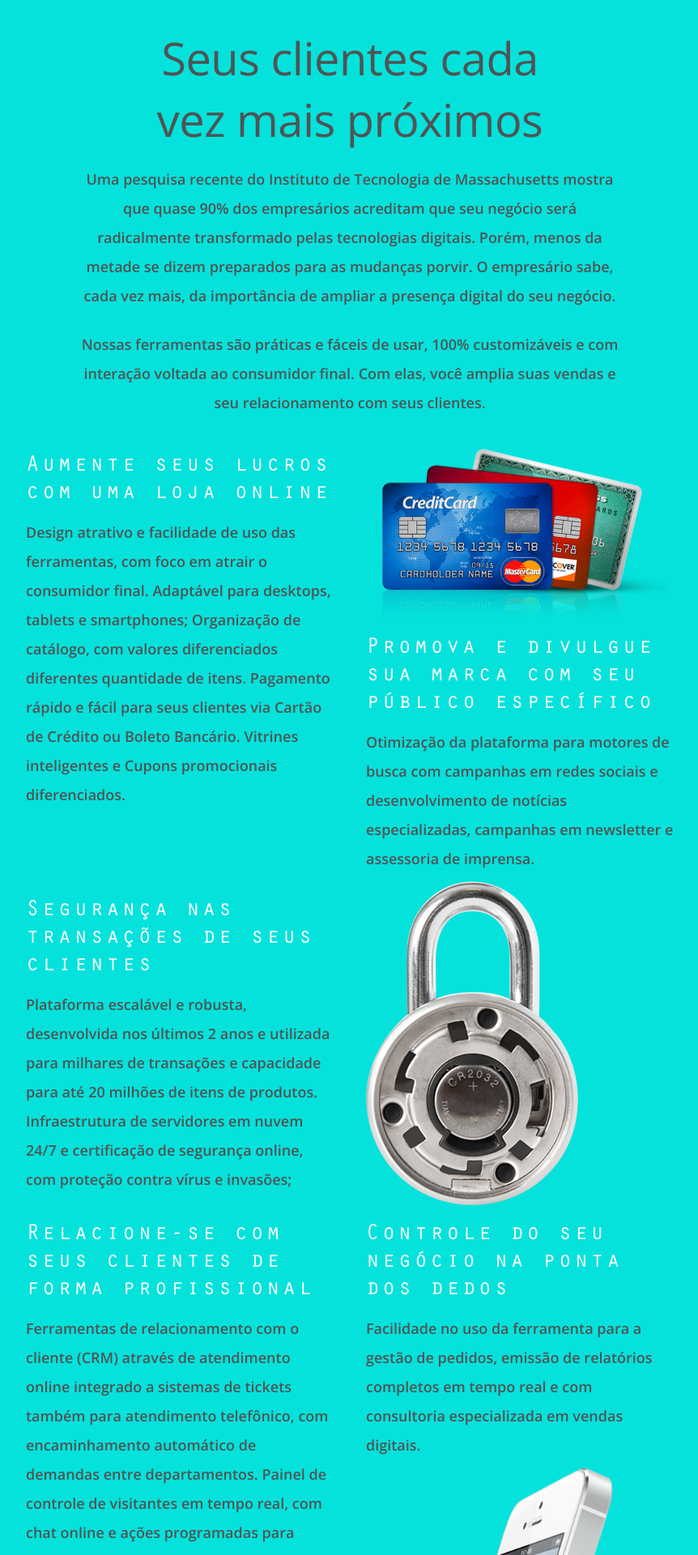
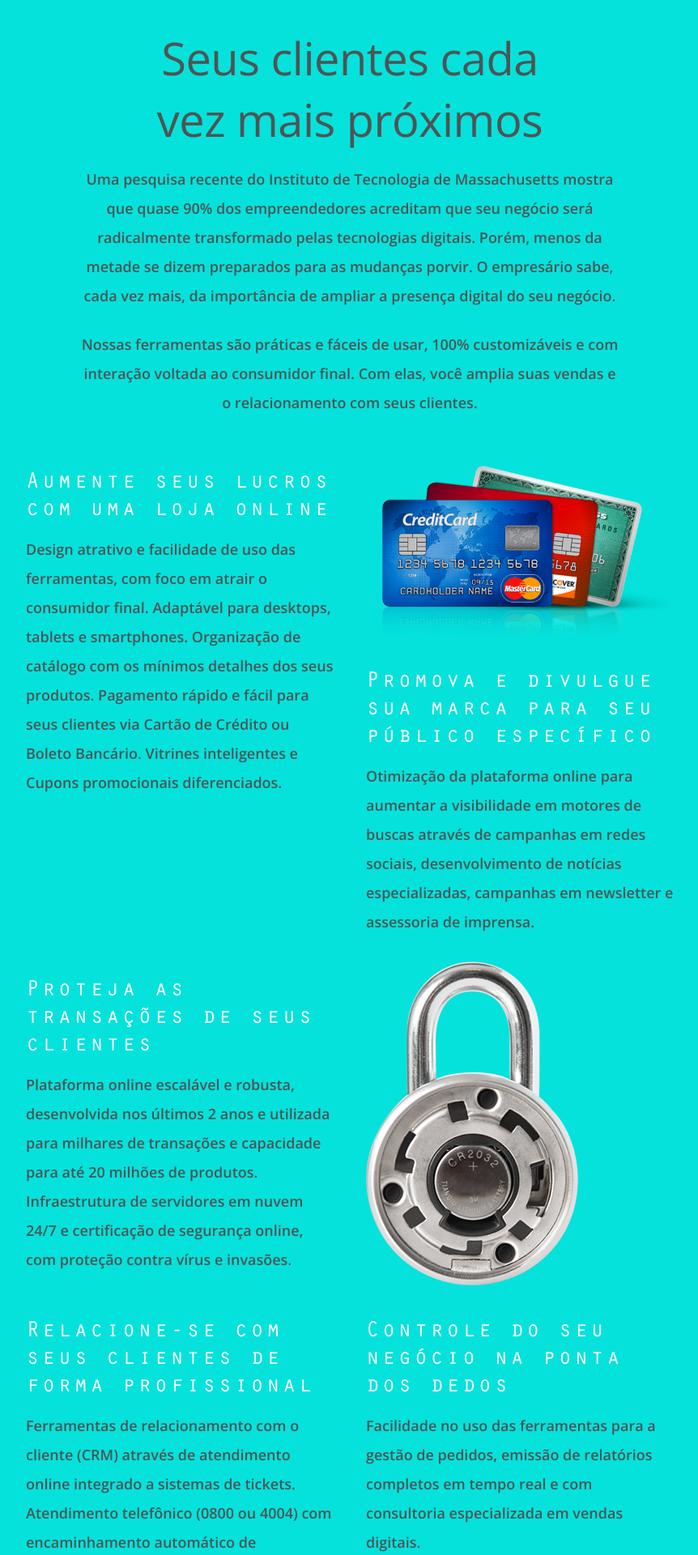
Before and after one commit to 3ecologias/3ecommerce, a Django app: page / in a window 1280 px wide. Shown: the part 882-2802 px from the top of the page at 81% size, without its empty margins (208-1070 px from the left). Run offline with Django 3.2, Linux system fonts and the light colour scheme; some libraries are stand-ins or nearby versions.

Commit message:
update styles and texts

```diff
--- a/core/static/css/layout.css
+++ b/core/static/css/layout.css
@@ -356,12 +356,17 @@ ul#nav li.current a { color: rgba(5, 226, 220, 1); }
 
 #about p {
   font-weight: 600;
+  text-align: left;
 }
 #about h3 {
   font:2em 'OratorStd', sans-serif;
   color: white;
   letter-spacing: 3px;
   margin-bottom: 12px;
+}
+
+#about .six {
+  margin-top: 1.5em;
 }
 
 /* ------------------------------------------------------------------ */
@@ -399,6 +404,7 @@ ul#nav li.current a { color: rgba(5, 226, 220, 1); }
   color: #fff;
   margin-bottom: 1.2em;
   padding: 0 15%;
+  font-weight: 600;
 }
 #franchise .section-header p {
   color: #fff;
@@ -458,6 +464,7 @@ ul#nav li.current a { color: rgba(5, 226, 220, 1); }
 #call-to-action h2 a { color: #fff !important; }
 #call-to-action p {
   padding: 0 8%;
+  text-align: center;
 }
 #call-to-action span {
   font-family: 'Open Sans', serif;
--- a/core/static/css/media-queries.css
+++ b/core/static/css/media-queries.css
@@ -50,6 +50,7 @@
 		color: #fff;
 		margin-bottom: 1.2em;
 		padding: 0 15%;
+		font-weight: 600;
 	}
 
 	#franchise .section-header p {
@@ -166,6 +167,7 @@
 		color: #fff;
 		margin-bottom: 1.2em;
 		padding: 0 15%;
+		font-weight: 600;
 	}
 
 	#franchise .section-header p {
@@ -173,6 +175,9 @@
 	}
 	#franchise a, #franchise a:visited {
 		font-size: 1em;
+	}
+	#franchise .btn-lg {
+    font-size: 1.5em;
 	}
 
 	.tpl-minimal-tabs > li {
--- a/core/templates/core/index.html
+++ b/core/templates/core/index.html
@@ -79,10 +79,10 @@
             <h2>Seus clientes cada vez mais próximos</h2>
 
             <p class="lead">
-              Uma pesquisa recente do Instituto de Tecnologia de Massachusetts mostra que quase 90% dos empresários acreditam que seu negócio será radicalmente transformado pelas tecnologias digitais. Porém, menos da metade se dizem preparados para as mudanças porvir. O empresário sabe, cada vez mais, da importância de ampliar a presença digital do seu negócio.
+              Uma pesquisa recente do Instituto de Tecnologia de Massachusetts mostra que quase 90% dos empreendedores acreditam que seu negócio será radicalmente transformado pelas tecnologias digitais. Porém, menos da metade se dizem preparados para as mudanças porvir. O empresário sabe, cada vez mais, da importância de ampliar a presença digital do seu negócio.
             </p>
             <p class="lead">
-              Nossas ferramentas são práticas e fáceis de usar, 100% customizáveis e com interação voltada ao consumidor final. Com elas, você amplia suas vendas e seu relacionamento com seus clientes.
+              Nossas ferramentas são práticas e fáceis de usar, 100% customizáveis e com interação voltada ao consumidor final. Com elas, você amplia suas vendas e o relacionamento com seus clientes.
             </p>
           </div>
 
@@ -92,21 +92,21 @@
       <div class="row section-content"> <!-- section tools -->
         <div class="six columns">
           <h3>Aumente seus lucros com uma loja online</h3>
-          <p>Design atrativo e facilidade de uso das ferramentas, com foco em atrair o consumidor final. Adaptável para desktops, tablets e smartphones; Organização de catálogo, com valores diferenciados diferentes quantidade de itens.  Pagamento rápido e fácil para seus clientes via Cartão de Crédito ou Boleto Bancário. Vitrines inteligentes e Cupons promocionais diferenciados. </p>
+          <p>Design atrativo e facilidade de uso das ferramentas, com foco em atrair o consumidor final. Adaptável para desktops, tablets e smartphones. Organização de catálogo com os mínimos detalhes dos seus produtos.  Pagamento rápido e fácil para seus clientes via Cartão de Crédito ou Boleto Bancário. Vitrines inteligentes e Cupons promocionais diferenciados. </p>
         </div>
         <div class="six columns">
           <img src="{% static 'images/cartoes.png' %}" class="img-responsive" />
         </div>
         <div class="six columns">
-          <h3>Promova e divulgue sua marca com seu público específico</h3>
+          <h3>Promova e divulgue sua marca para seu público específico</h3>
           <p>
-            Otimização da plataforma para motores de busca com campanhas em redes sociais e desenvolvimento de notícias especializadas, campanhas em newsletter e assessoria de imprensa.
+            Otimização da plataforma online para aumentar a visibilidade em motores de buscas através de campanhas em redes sociais, desenvolvimento de notícias especializadas, campanhas em newsletter e assessoria de imprensa.
           </p>
         </div>
         <div class="six columns">
-          <h3>Segurança nas transações de seus clientes</h3>
+          <h3>Proteja as transações de seus clientes</h3>
           <p>
-            Plataforma escalável e robusta, desenvolvida nos últimos 2 anos e utilizada para milhares de transações e capacidade para até 20 milhões de itens de produtos. Infraestrutura de servidores em nuvem 24/7 e certificação de segurança online, com proteção contra vírus e invasões;
+            Plataforma online escalável e robusta, desenvolvida nos últimos 2 anos e utilizada para milhares de transações e capacidade para até 20 milhões de produtos. Infraestrutura de servidores em nuvem 24/7 e certificação de segurança online, com proteção contra vírus e invasões.
           </p>
         </div>
         <div class="six columns">
@@ -116,12 +116,12 @@
         <div class="six columns">
           <h3>Relacione-se com seus clientes de forma profissional</h3>
           <p>
-            Ferramentas de relacionamento com o cliente (CRM) através de atendimento online integrado a sistemas de tickets também para atendimento telefônico, com encaminhamento automático de demandas entre departamentos. Painel de controle de visitantes em tempo real, com chat online e ações programadas para interação com o consumidor final direto na loja virtual. Possibilidade de Chat por áudio e vídeo.            </p>
+            Ferramentas de relacionamento com o cliente (CRM) através de atendimento online integrado a sistemas de tickets. Atendimento telefônico (0800 ou 4004) com encaminhamento automático de demandas entre departamentos. Painel de controle de visitantes em tempo real, com chat online e ações programadas para interação com o consumidor final direto na loja virtual. Possibilidade de Chat por áudio e vídeo.            </p>
           </div>
           <div class="six columns">
             <h3>Controle do seu negócio na ponta dos dedos</h3>
             <p>
-              Facilidade no uso da ferramenta para a gestão de pedidos, emissão de relatórios completos em tempo real e com consultoria especializada em vendas digitais.
+              Facilidade no uso das ferramentas para a gestão de pedidos, emissão de relatórios completos em tempo real e com consultoria especializada em vendas digitais.
             </p>
           </div>
           <div class="six columns">
@@ -155,7 +155,7 @@
             <div class="section-text align-center">
               <div class="fade in active">
                 <p class="lead">
-                  Atendemos em escala nacional, com plataformas desenvolvidas para diversos setores da economia. Nosso atendimento é rápido, especializado e didático, e nosso foco é sempre aumentar as vendas de nossos clientes e ampliar sua presença digital junto a seus consumidores. E pagamento facilitado em até 12x!
+                  Atendemos em escala nacional, com plataformas desenvolvidas para diversos setores da economia. Nosso atendimento é rápido, especializado e didático. O foco é sempre aumentar as vendas de nossos clientes e ampliar sua presença digital junto a seus consumidores. Pagamento facilitado em até 12x!
                 </p>
                 <div class="five columns offset-3">
                   <a href="#contatos" class="modal-link" data-toggle="modal"><button class="btn btn-lg">contato</button></a>
```
Also changed, not shown: 11 other files.
